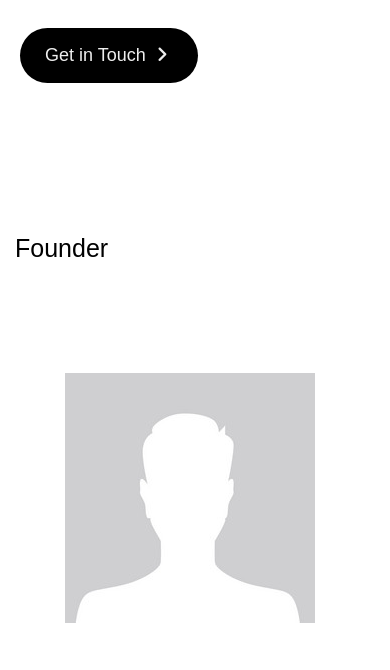
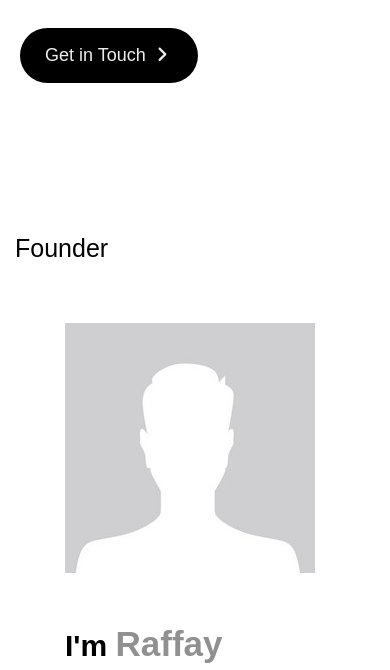
Before and after one commit to 9T9solutions/9t9solutions, a plain HTML site: page index.html in a window 390 px wide. Shown: the part 394-1064 px from the top of the page. Drawn offline with nearby package versions, Linux system fonts and the light colour scheme.

Commit message:
Update style.css

```diff
--- a/style.css
+++ b/style.css
@@ -142,6 +142,9 @@ nav {
   .info h2{
     margin-top: 50px;
     margin-bottom: 30px;
+  }
+  .info img{
+    margin-top: 0px;
   }
 }
 /*---------------------
```
